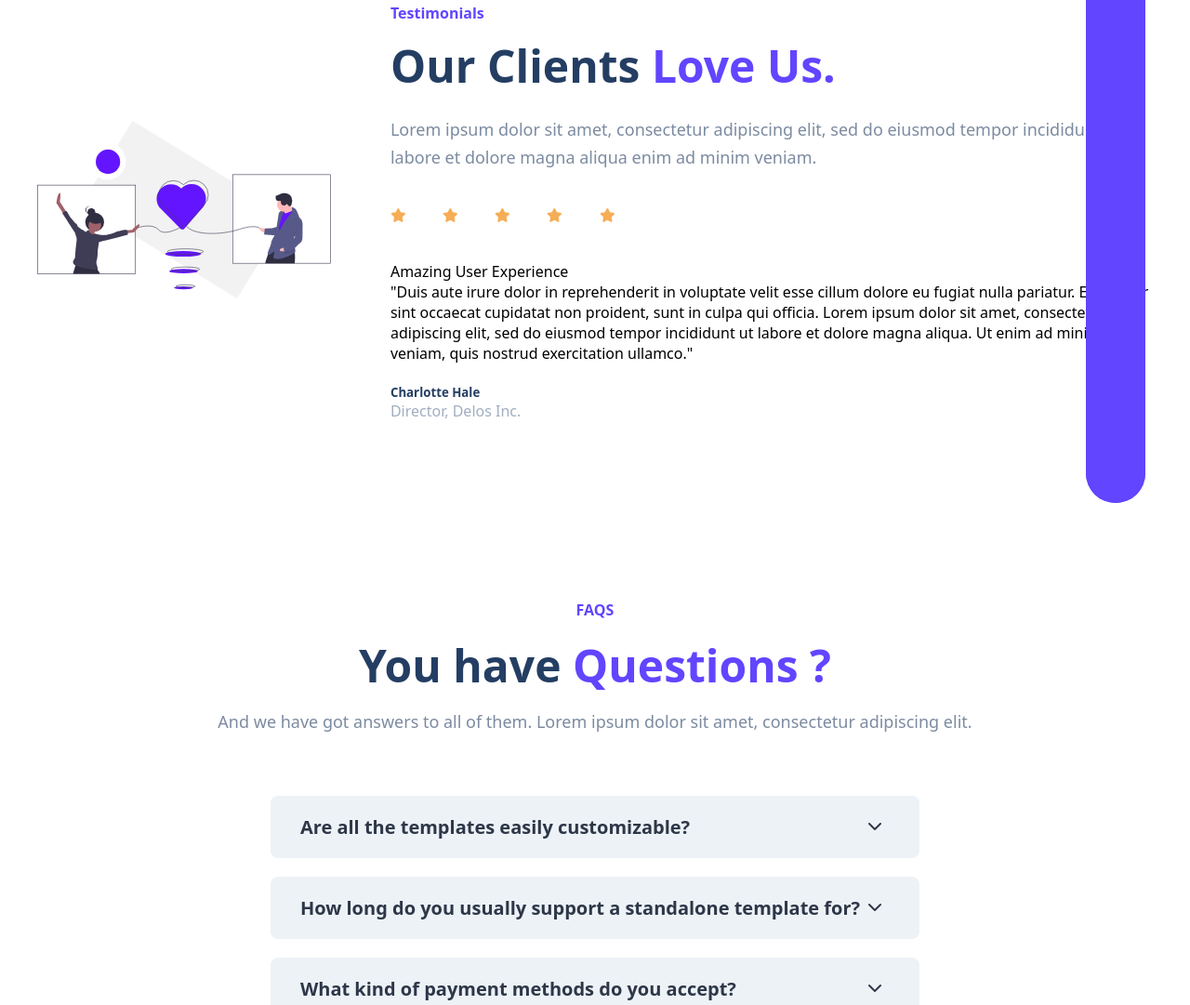
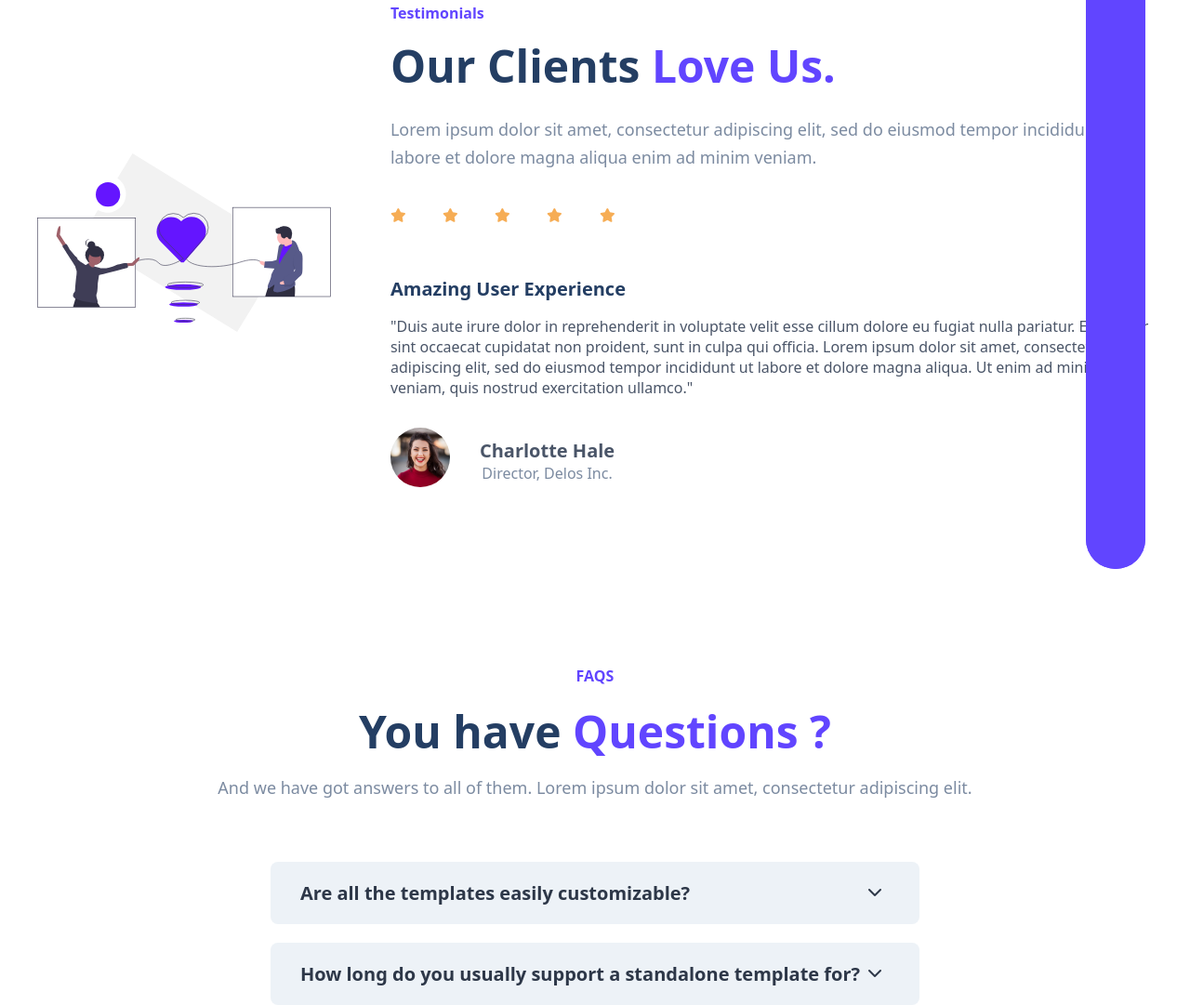
Before and after one commit to Armeezy/First-Github-Project, a plain HTML site: page index.html in a window 1280 px wide. Shown: the part 4940-6021 px from the top of the page at 93% size. Drawn offline with Linux system fonts and the light colour scheme.

Commit message:
more changes to testimonials

```diff
--- a/index.html
+++ b/index.html
@@ -602,7 +602,9 @@
                                             >
                                               Amazing User Experience
                                             </div>
-                                            <blockquote>
+                                            <blockquote
+                                              class="twocolwithimgandrating__quote"
+                                            >
                                               "Duis aute irure dolor in
                                               reprehenderit in voluptate velit
                                               esse cillum dolore eu fugiat nulla
@@ -619,22 +621,38 @@
                                             <div
                                               class="twocolwithimgandrating__customerinforandcontrolscontainer"
                                             >
-                                              <img src="" alt="" />
+                                              <div
+                                                class="twocolwithimandrating__customerinfo"
+                                              >
+                                                <img
+                                                  src="./Assets/photo-1494790108377-be9c29b29330.avif"
+                                                  class="twocolwithimgandrating__profilepic"
+                                                  alt=""
+                                                />
                                                 <div
                                                   class="twocolwithimgandrating__customertextinfo"
                                                 >
-                                                <h5>Charlotte Hale</h5>
-                                                <p>Director, Delos Inc.</p>
+                                                  <h5
+                                                    class="twocolwithimgandrating__customername"
+                                                  >
+                                                    Charlotte Hale
+                                                  </h5>
+                                                  <p
+                                                    class="twocolwithimgandrating__customertitle"
+                                                  >
+                                                    Director, Delos Inc.
+                                                  </p>
                                                 </div>
                                               </div>
                                               <div
                                                 class="twocolwithimgandrating__controls"
                                               >
-                                              <button></button>
+                                                <button></button>                                               </button>
                                                 <div
                                                   class="twocolwithimgandrating__divider"
                                                 ></div>
                                                 <button></button>
+                                              </div>
                                             </div>
                                           </div>
                                         </div>
--- a/styles.css
+++ b/styles.css
@@ -824,6 +824,76 @@ order: -9999;
         display: inline-block;
     }
 
+    .twocolwithimgandrating__testimonialheader {
+        margin-top: 1rem;
+        font-size: 1.25rem;
+        font-weight: 700;
+        color: #243e63;
+    }
+
+    .twocolwithimgandrating__quote {
+        margin-top: 1rem;
+        margin-bottom: 2rem;
+        font-weight: 500;
+        color: #4a5568;
+    }
+
+    .twocolwithimgandrating__customerinforandcontrolscontainer {
+        display: flex;
+        align-items: center;
+        justify-content: space-between;
+    }
+
+    .twocolwithimandrating__customerinfo {
+        display: flex;
+        align-items: center;
+        justify-content: center;
+    }
+
+    .twocolwithimgandrating__profilepic {
+        height: 4rem;
+        width: 4rem;
+        border-radius: 9999px;
+    }
+
+ .twocolwithimgandrating__customertextinfo {
+    margin-top: 0.5rem;
+    text-align: center;
+ }
+
+ .twocolwithimgandrating__customername {
+    font-size: 20px;
+    font-weight: 700;
+    color: #4a5568;
+    margin-left: 2rem;
+ }
+
+ .twocolwithimgandrating__customertitle {
+    font-weight: 500;
+    color: #7c8ba1;
+    font-size: 16px;
+    margin-left: 2rem;
+ }
+
+ .twocolwithimgandrating__controls {
+    display: flex;
+ }
+
+.twocolwithimgandrating__button {
+    margin-left: 0.75rem;
+    margin-right: 0.75rem;
+    border-radius: 9999px;
+    background-color: rgb(237, 242, 247);
+    padding: 1rem;
+    color: rgb(100, 21, 255);
+}
+
+.twocolwithimgandrating__divider {
+    margin-top: 0.75rem;
+    margin-bottom: 0.75rem;
+    border-right-width: 1px;
+}
+
 /* FAQS */
 
 .faqs {
```
Lines whose indentation alone changed are shown as unchanged.
